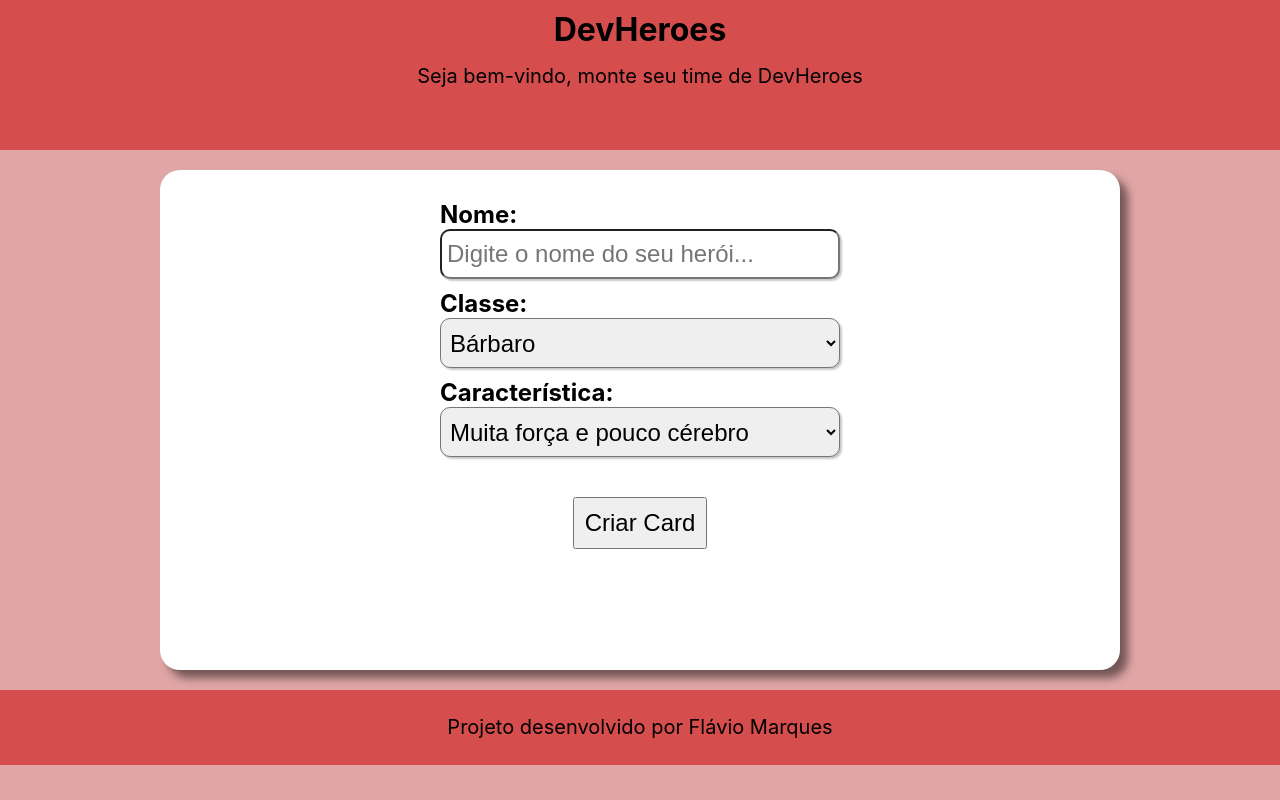
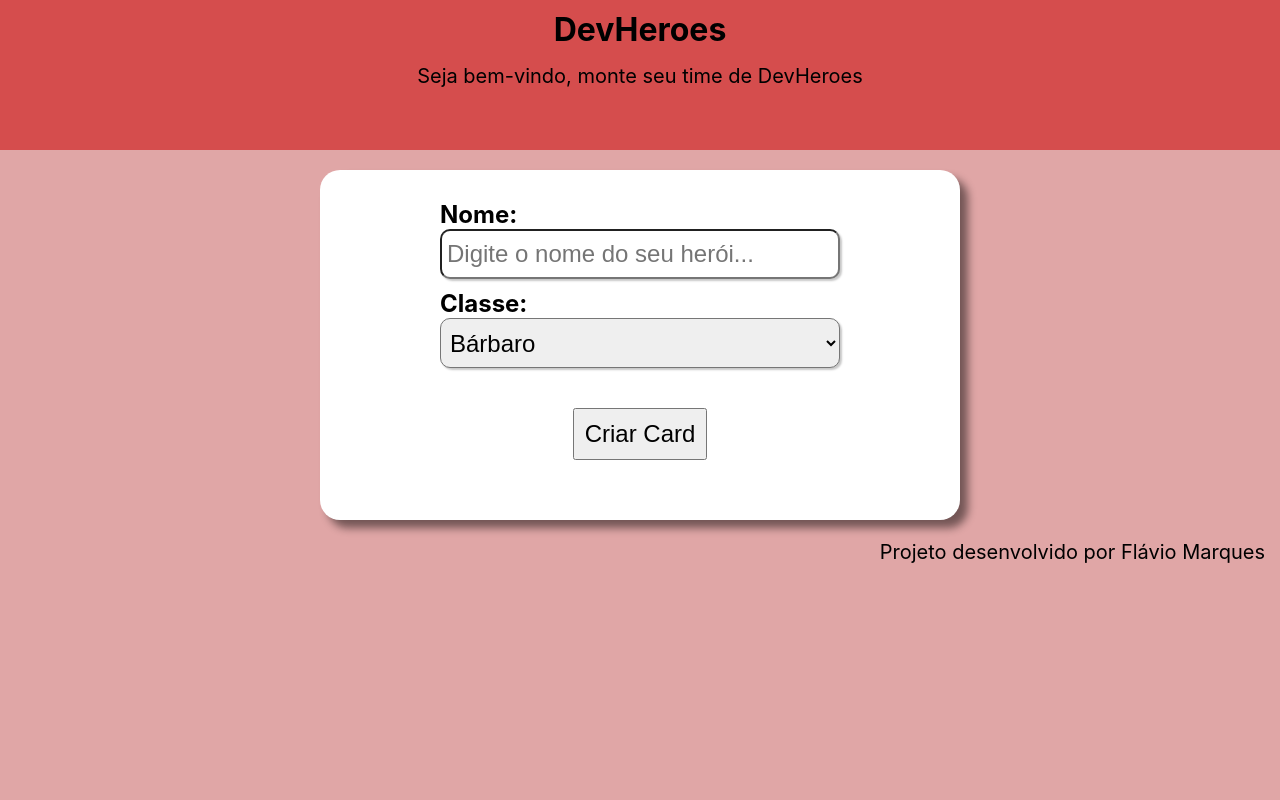
Before and after one commit to marquesflavio/Devheroes, a React (Create React App) app: page /heroicriado in a window 1280 px wide. Built offline with nearby package versions, Linux system fonts and the light colour scheme.

Commit message:
refatoração do código

```diff
--- a/src/App.js
+++ b/src/App.js
@@ -8,38 +8,38 @@ import elfo from './components/DevHeroes/imagem/elfo.png'
 import mago from './components/DevHeroes/imagem/mago.png'
 import princesa from './components/DevHeroes/imagem/princesa.png'
 
-function App() {
+export default function App() {
 
   const classes = [
     {
       tipo: 'Bárbaro',
       corDeFundo: '#795548',
       imagem: barbaro,
-      caracteristica: 'Muita força e pouco cérebro'
+
     },
     {
       tipo: 'Bardo',
       corDeFundo: '#F44336',
       imagem: bardo ,
-      caracteristica: 'Acordes afinados e dedos ágeis'
+
     },
     {
       tipo: 'Elfo',
       corDeFundo: '#8BC34A',
       imagem: elfo,
-      caracteristica: 'Flechas brilhantes e cabelos sedosos'
+
     },
     {
       tipo: 'Mago',
       corDeFundo: '#2196F3',
       imagem: mago,
-      caracteristica: 'Habilidade de sumir após dicas confusas'
+
     },
     {
       tipo: 'Princesa',
       corDeFundo: '#E91E63',
       imagem: princesa,
-      caracteristica: 'Conquista até o inimigo'
+
     },
 ]
 
@@ -63,5 +63,3 @@ function App() {
     </div>
   );
 }
-
-export default App;
--- a/src/components/CampoTexto/index.js
+++ b/src/components/CampoTexto/index.js
@@ -1,29 +1,22 @@
-
 import { useState } from 'react'
 import './CampoTexto.css'
 
-const CampoTexto = (props) => {
-
-//    hook serve para manter um estado dentro de uma função
-
+export default function CampoTexto ({ placeholder, label }) {
+    //    hook serve para manter um estado dentro de uma função
     const [valor, setValor] = useState('')
-
-    const aoDigitado = (evento) =>{
+    const aoDigitado = (evento) => {
         setValor(evento.target.value)
-
     }
 
-    return(
+    return (
         <div className="campo-texto">
-            <label>{props.label}</label>
+            <label>{label}</label>
             <input
-            onChange={aoDigitado}
-            value={valor}
-            type='text'
-            placeholder={props.placeholder}
+                onChange={aoDigitado}
+                value={valor}
+                type='text'
+                placeholder={placeholder}
             />
         </div>
     )
 }
-
-export default CampoTexto
--- a/src/components/Footer/Footer.css
+++ b/src/components/Footer/Footer.css
@@ -1,9 +1,9 @@
 .footer{
+
     width: 100%;
-    height: 75px;
-    background-color: rgba(211, 59, 59, 0.829);
-    text-align: center;
-    padding: 10px 0 ;
+    text-align: right;
+    padding: 0px 15px;
+
 
 }
 .footer p{
--- a/src/components/Formulario/Formulario.css
+++ b/src/components/Formulario/Formulario.css
@@ -4,10 +4,8 @@
     margin: 20px auto;
     box-shadow: 8px 8px 8px rgba(0, 0, 0, 0.486);
     padding: 20px;
-    width: 75%;
-    height: 500px;
-
-
+    width: 50%;
+    height: auto;
 
 }
 .formulario{
--- a/src/components/Formulario/index.js
+++ b/src/components/Formulario/index.js
@@ -39,13 +39,7 @@ const Formulario = (props) =>{
                     aoAlterado={valor => setClasse(valor)}
 
                 />
-                <ListaSuspensa
-                    label="Característica:"
-                    itens={props.caracteristicas}
-                    valor={caract}
-                    aoAlterado={valor => setCaract(valor)}
 
-                />
 
             {/* <Link to="/heroicriado"> */}
                 <Botao>
```
Also changed, not shown: src/components/router.js (+4 -4 lines).
